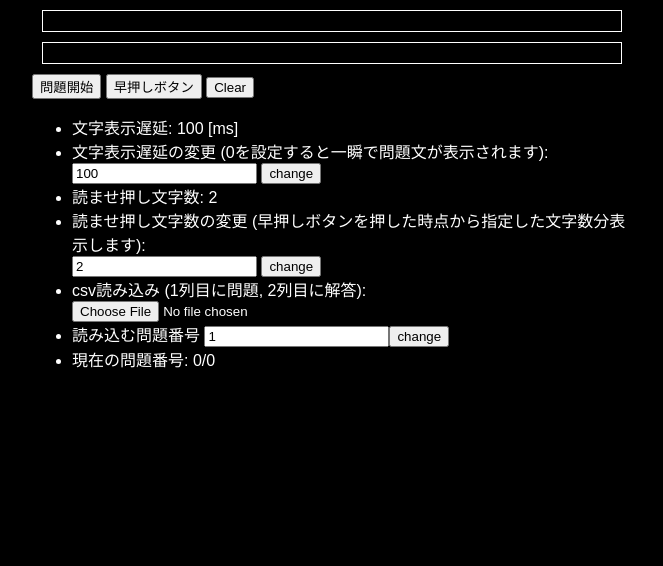
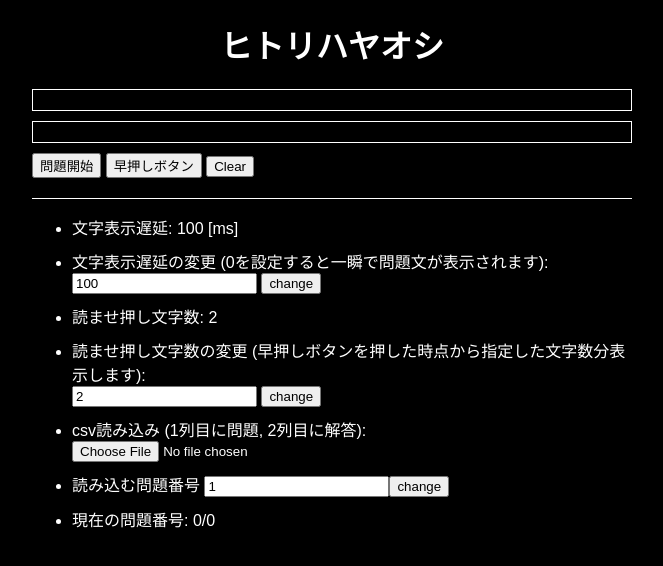
Before and after one commit to syasin-5d/self-hayaoshi, a plain HTML site: page index.html in a window 1280 px wide. Shown: the whole page, without its empty margins (308-971 px from the left). Drawn offline with Linux system fonts and the light colour scheme.

Commit message:
modified design

```diff
--- a/index.html
+++ b/index.html
@@ -7,6 +7,8 @@
 
     </head>
     <body>
+        <h1>ヒトリハヤオシ</h1>
+        <section id="main">
         <div id="question">
         </div>
         <div id="answer">
@@ -14,7 +16,8 @@
         <button onclick="show_question()">問題開始</button>
         <button onclick="push_button()">早押しボタン</button>
         <button onclick="initialize()">Clear</button>
-        <br/>
+        </section>
+        <section id="options">
         <ul>
             <li>文字表示遅延: <span id="now_sleep_ms">100</span> [ms]</li>
             <li>文字表示遅延の変更 (0を設定すると一瞬で問題文が表示されます):<br/>
@@ -28,7 +31,7 @@
                 <li>現在の問題番号: <span id="current_question_number">0</span>/<span id="num_of_questions">0</span></li>
 
         </ul>
-
+        </section>
         <script type="text/javascript" src="main.js"></script>
         <script type="text/javascript" src="read_csv.js"></script>
     </body>
--- a/main.css
+++ b/main.css
@@ -7,12 +7,25 @@ body{
 
 }
 
-div#question, div#answer{
+h1{
+    text-align: center;
+}
+
+#main {
+    padding-bottom: 20px;
+    border-bottom: 1px white solid;
+}
+
+#options li{
+    margin: 10px 0;
+}
+
+#question, #answer{
     padding: 10px;
-    margin: 10px;
+    margin: 10px 0;
     border: 1px solid white;
 }
 
-div#answer{
+#answer{
     text-align: right;
 }
```
